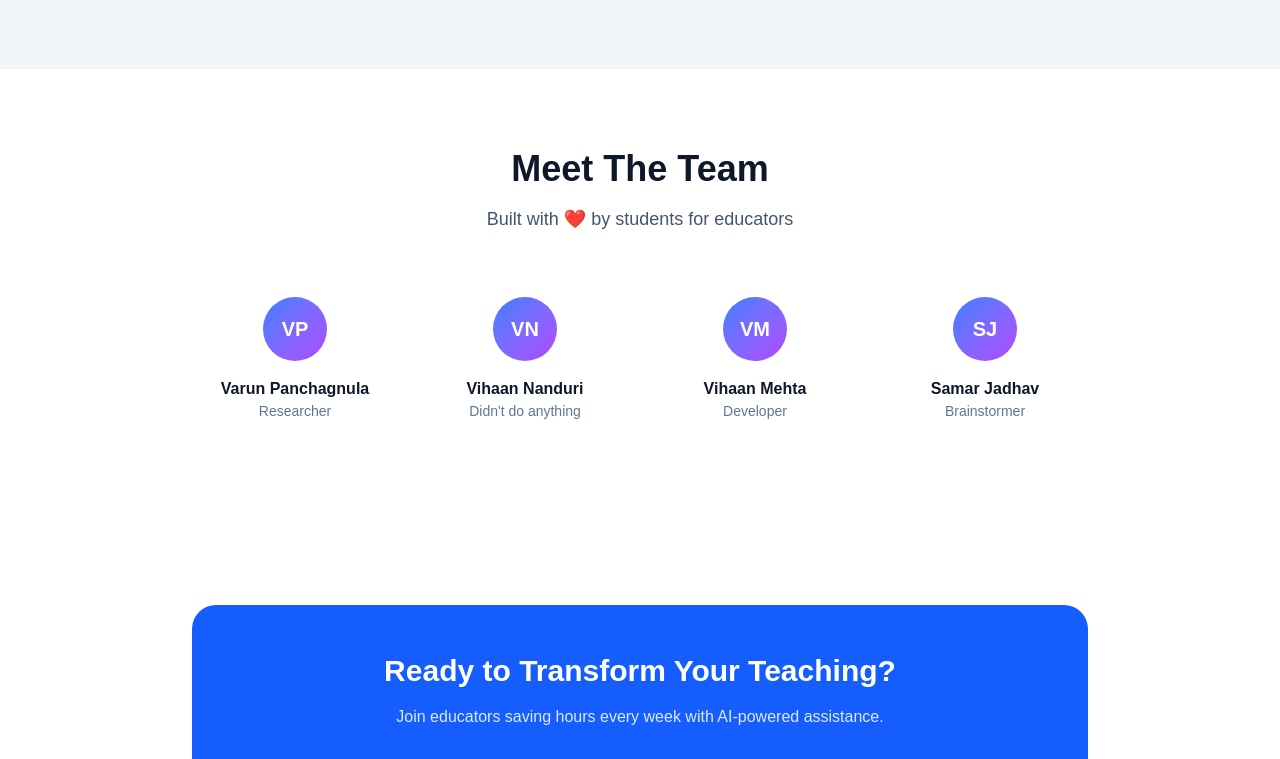
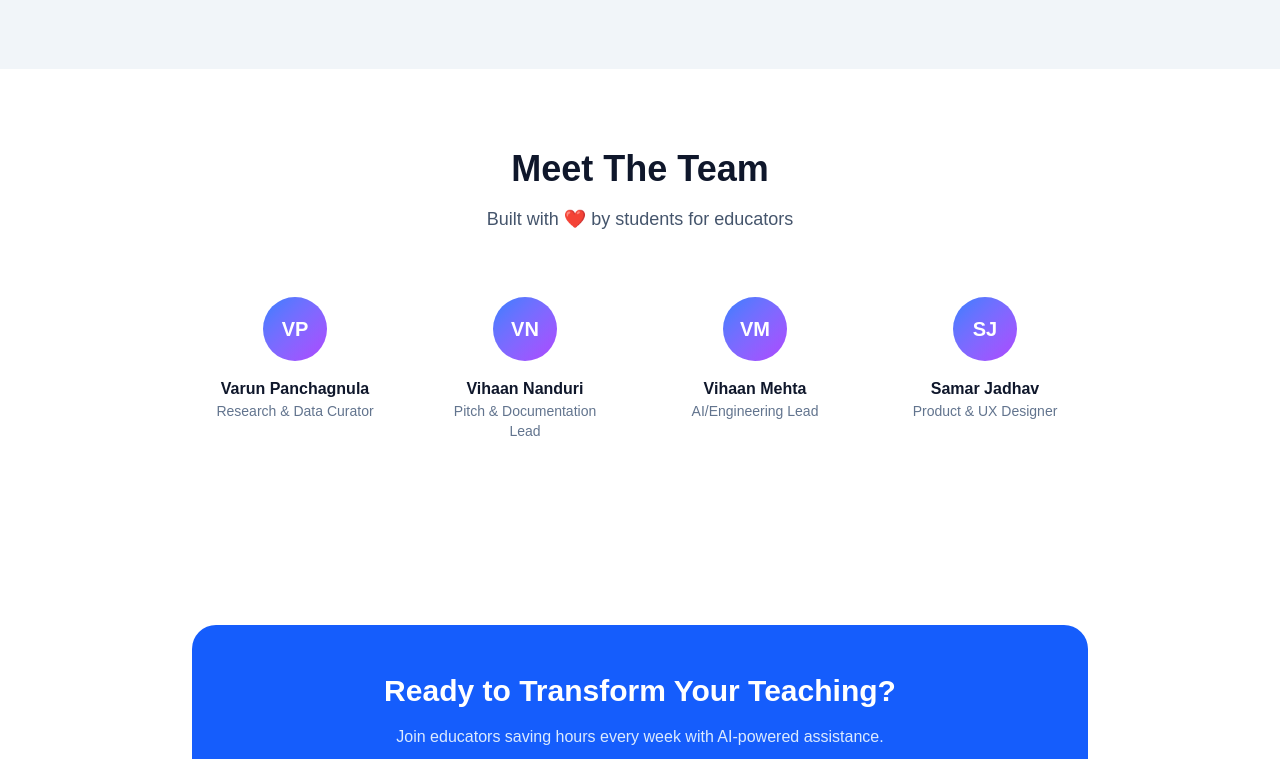
Before and after one commit to vihaan-k-mehta/eduai-app, a Next.js app: page / in a window 1280 px wide. Shown: the part 1825-2584 px from the top of the page. Built offline with nearby package versions, Linux system fonts and the light colour scheme.

Commit message:
Update team roles - fixed

```diff
--- a/src/app/page.tsx
+++ b/src/app/page.tsx
@@ -119,10 +119,10 @@ export default function Home() {
           <h2 className="text-4xl font-bold text-slate-900 dark:text-white mb-4">Meet The Team</h2>
           <p className="text-lg text-slate-600 dark:text-slate-400 mb-10">Built with ❤️ by students for educators</p>
           <div className="grid sm:grid-cols-2 lg:grid-cols-4 gap-6">
-            <TeamCard name="Varun Panchagnula" role="Researcher" />
-            <TeamCard name="Vihaan Nanduri" role="Didn't do anything" />
-            <TeamCard name="Vihaan Mehta" role="Developer" />
-            <TeamCard name="Samar Jadhav" role="Brainstormer" />
+            <TeamCard name="Varun Panchagnula" role="Research & Data Curator" />
+            <TeamCard name="Vihaan Nanduri" role="Pitch & Documentation Lead" />
+            <TeamCard name="Vihaan Mehta" role="AI/Engineering Lead" />
+            <TeamCard name="Samar Jadhav" role="Product & UX Designer" />
           </div>
         </div>
       </section>
```
